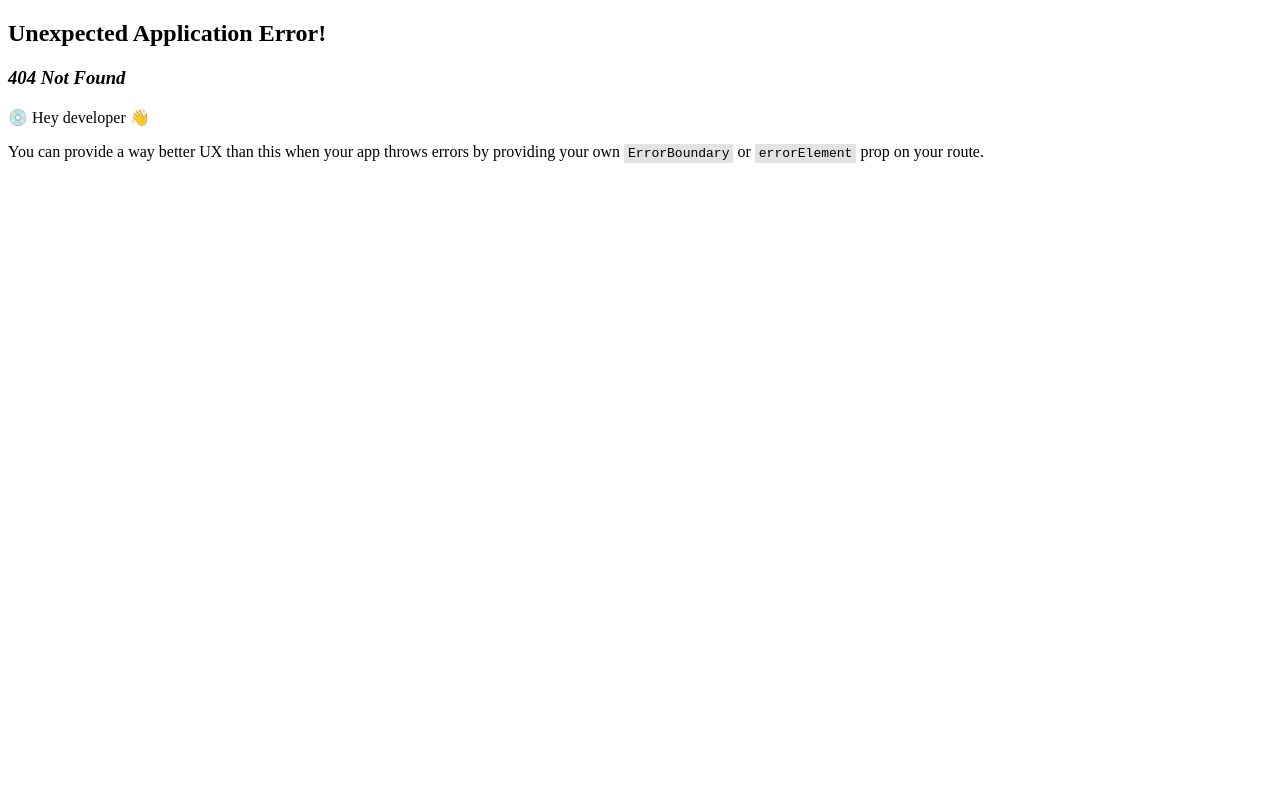
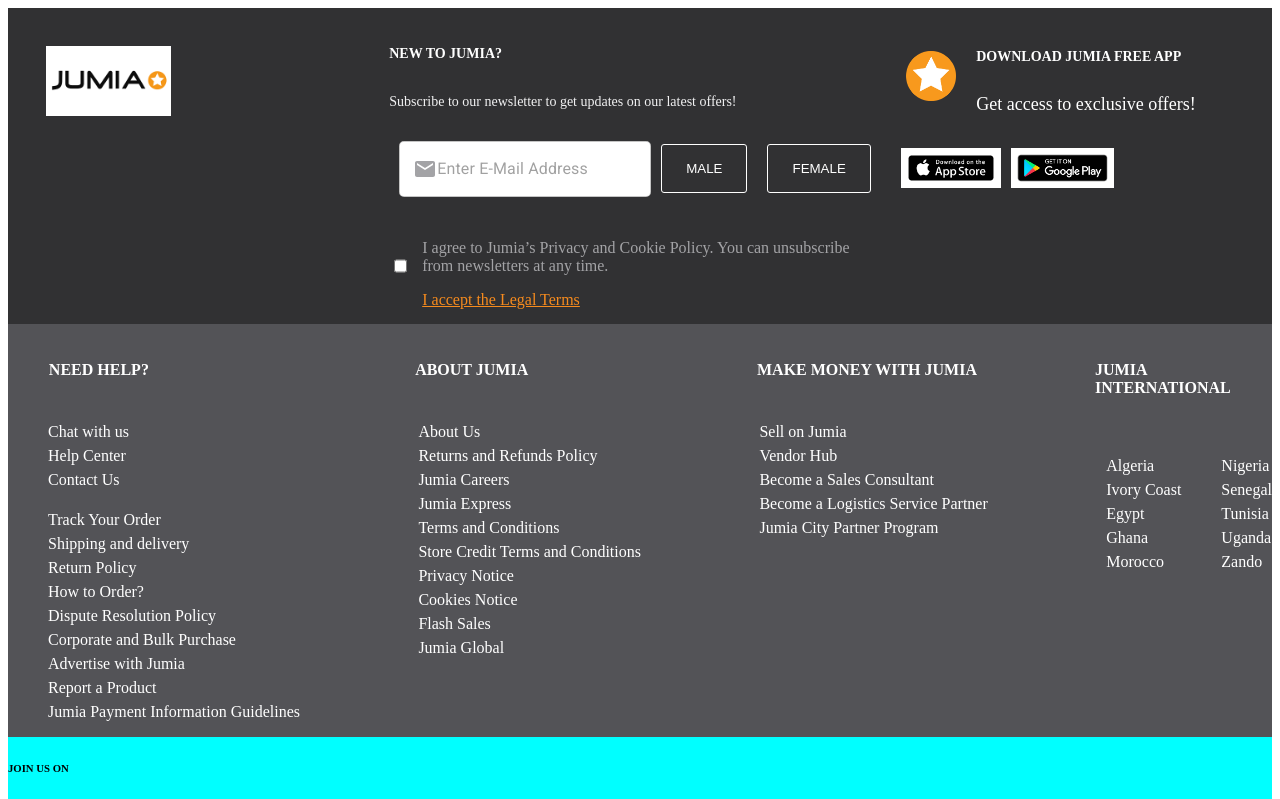
Before and after one commit to KipletingEdwin/Jumia-Kenya, a React (Vite) app: page /footer in a window 1280 px wide. Before the commit this address had no page. Shown: the top 799 px of the page. Built offline with nearby package versions, Linux system fonts and the light colour scheme.

Commit message:
style second section of footer

```diff
--- a/src/components/Footer/Footer.jsx
+++ b/src/components/Footer/Footer.jsx
@@ -1,14 +1,20 @@
 import React from 'react'
-import styles from './Footer,module.css';
+import styles from './Footer.module.css';
 import appstore from '../../assets/footer/appstore.png';
-import playstore from '../../assets/footer/playstore.png';
-import {FacebookIcon, InstagramIcon,  YouTubeIcon } from '@mui/icons-material/Facebook';
+import playstore from '../../assets/footer/goggleplay.png';
+import FacebookIcon from '@mui/icons-material/Facebook';
+import InstagramIcon from '@mui/icons-material/Instagram';
+import YouTubeIcon from '@mui/icons-material/YouTube';
+import EmailIcon from '@mui/icons-material/Email';
+import { TextField } from '@mui/material';
+
 import jumiaIcon from '../../assets/footer/jumiaIcon.png';
 import hand from '../../assets/footer/hand.png';
 import jumiaPay from '../../assets/footer/jumiaPay.png';
 import visa from '../../assets/footer/visa.png';
 import star from '../../assets/footer/star.png';
 import mastercard from '../../assets/footer/mastercard.png';
+
 
 
 function Footer() {
@@ -20,36 +26,53 @@
         </div>
 
         <div className={styles.new}>
+            <div className={styles.jumiaDescription}>
             <h6>NEW TO JUMIA?</h6>
             <p> Subscribe to our newsletter to get updates on our latest offers! </p>
+            </div>
+
             <div className={styles.mailContainer}>
-            <input type='Email' name='Email' placeholder='Enter E-Mail Address'/>
+            <TextField
+            className={styles.myInput}
+                    type='email'
+                    name='email'
+                    placeholder='Enter E-Mail Address'
+                    InputProps={{
+                        startAdornment: (
+                            <EmailIcon className={styles.emailIcon} />
+                        ),
+                    }}
+                />
             <button>MALE</button>
             <button>FEMALE</button>
             </div>
             <div className={styles.radioType}>
-                <input type="checkbox" name='checkbox' />
-                <div>
+                <input type="checkbox" name='checkbox' className={styles.checkbox}/>
+                <div className={styles.privacy}>
                     <p> I agree to Jumia’s Privacy and Cookie Policy. You can unsubscribe from newsletters at any time. </p>
                     <a href='https://www.jumia.co.ke/sp-privacy/'> I accept the Legal Terms </a>
                 </div>
-
             </div>
         </div>
 
+
+
         <div className={styles.download}>
             <div className={styles.firstOne}>
-                <img src={star} alt='jumia' />
-            </div>
+               <div className={styles.iconImageContainer}>
+               <img src={star} alt='jumia' />
+               </div>
             <div className={styles.description}>
                 <h6> DOWNLOAD JUMIA FREE APP </h6>
-                <p> DOWNLOAD JUMIA FREE APP </p>
+                <p> Get access to exclusive offers! </p>
             </div>
-        </div>
-        <div className={styles.appStore}>
+            </div>
+            <div className={styles.appStore}>
             <a href='https://itunes.apple.com/us/app/jumia-online-shopping/id925015459?mt=8'><img src={appstore} alt='apstore'/></a>
             <a href='https://play.google.com/store/apps/details?id=com.jumia.android&referrer=adjust_reftag%3Dc05WiGKiLDtaY'><img src={playstore} alt='playstore'/></a>
         </div>
+        </div>
+
         </div>
 
         {/* HELP CONTAINER */}
@@ -108,6 +131,13 @@
                 </ul>
             </div>
 
+
+
+
+
+
+            <div className={styles.jumiaInternationalContainer}>
+            <h6> JUMIA INTERNATIONAL </h6>
             <div className={styles.jumiaInternational}>
                 <div className={styles.firstCountries}>
                     <ul>
@@ -128,6 +158,11 @@
                     </ul>
 
                 </div>
+             </div>
+             </div>
+
+
+
 
             </div>
 
@@ -235,7 +270,7 @@
 
             </div>
 
-        </div>
+
 
     </section>
   )
--- a/src/components/Footer/Footer.module.css
+++ b/src/components/Footer/Footer.module.css
@@ -0,0 +1,210 @@
+.container{
+    background-color: aqua;
+}
+
+.jumiaContainer{
+    background-color: #313133;
+    display: flex;
+    flex-direction: row;
+}
+
+.leftContainer{
+    width: 30%;
+    /* background-color: yellow; */
+}
+
+.leftContainer img{
+    /* background-color: red; */
+    height: 70px;
+    width: auto;
+    padding: 10%;
+}
+
+.new{
+    width: 40%;
+    /* background-color: green; */
+    padding: 5px;
+    color: #fff;
+}
+
+.jumiaDescription{
+    /* background-color: hotpink; */
+    margin: 0%;
+    padding: 0%;
+}
+
+.jumiaDescription h6{
+    font-size: 14px;
+    font-weight: 600;
+    /* background-color: red; */
+}
+
+.jumiaDescription p{
+    font-size: 14px;
+    /* background-color: red; */
+    color: #F1F1F2;
+}
+
+.mailContainer{
+    /* background-color: blue; */
+    padding: 10px;
+    display: flex;
+    align-items: center;
+}
+
+.myInput{
+    color: #a3a3a6;
+    background-color: #fff;
+    width: 60%;
+    border-radius: 5px;
+}
+
+.mailContainer button{
+    color: #fff;
+    background-color: #313133;
+    border: 0.5px solid #fff;
+    padding: 16px 24px;
+    margin: 10px;
+    border-radius: 3px;
+}
+
+.mailContainer button:hover{
+    color: #ffba00;
+    border: 0.5px solid #ffba00;
+}
+
+.emailIcon{
+    color: #a3a3a6;
+}
+
+.radioType{
+    /* background-color: blue; */
+    display: flex;
+    flex-direction: row;
+}
+
+/* .checkbox{
+    background-color: red;
+} */
+
+.radioType input{
+    background-color: yellow;
+    margin: 5px;
+}
+
+.privacy{
+    /* background-color: darkslateblue; */
+    padding: 10px;
+}
+
+.privacy p{
+    color: #A3A3A6;
+}
+.privacy a{
+    color: #F68B1E;
+}
+
+
+.download{
+    width: 30%;
+    /* display: flex;
+    flex-direction: row; */
+    /* background-color: cornflowerblue; */
+}
+
+.firstOne{
+    /* background-color: darkblue; */
+    display: flex;
+    flex-direction: row;
+    width: 100%;
+}
+
+.iconImageContainer{
+    width: 15%;
+    display: flex;
+    align-items: center;
+    padding: 10px;
+}
+
+.firstOne img{
+    height: 50px;
+}
+
+.description{
+    width: 85%;
+    /* background-color: yellow; */
+    color: #fff;
+    padding: 10px;
+}
+
+.description h6{
+    font-weight: 600;
+    /* background-color: red; */
+    font-size: 14px;
+    line-height: 0.8;
+}
+
+.description p{
+    /* background-color: red; */
+    font-weight: 500;
+    font-size: 18px;
+}
+
+.appStore{
+    /* background-color: mediumblue; */
+    display: flex;
+}
+
+.appStore img{
+    padding: 5px;
+    height: 40px;
+
+}
+
+
+/* HELP CONTAINER */
+
+.helpContainer{
+    background-color: #535357;
+    display: flex;
+    justify-content: space-between;
+    color: #fff;
+}
+
+.helpContainer h6{
+    font-size: 16px;
+    font-weight: 600;
+    padding-left: 14%;
+}
+
+.helpContainer ul li{
+    list-style: none;
+     padding-top: 6px;
+}
+
+.helpContainer ul li a{
+    color: #fff;
+    text-decoration: none;
+    /* padding-top: 10px; */
+}
+
+.helpContainer ul li a:hover{
+    text-decoration: underline;
+}
+
+/* .jumiaInternationalContainer{
+    background-color: blue;
+} */
+
+
+.jumiaInternational{
+    display: flex;
+    flex-direction: row;
+    /* background-color: red; */
+    padding-left: 0px;
+}
+
+
+/* .firstCountries{
+    background-color: green;
+} */
--- a/src/components/Navbar/Navbar.jsx
+++ b/src/components/Navbar/Navbar.jsx
@@ -144,7 +144,7 @@
                   <a href="/trackOrder"> Track an Order</a>
                   <a href="/orderCancellation">Order Cancellation</a>
                   <a href="/returnsRefunds"> Returns & Refunds</a>
-                  <a href="/trackOrder"> Payment & Jumia Account</a>
+                  <a href="/footer"> Payment & Jumia Account</a>
                   <button>
                     <FontAwesomeIcon
                       icon={faMessage}
--- a/src/main.jsx
+++ b/src/main.jsx
@@ -16,6 +16,7 @@
 import TrackOrder from "./components/TrackOrder/TrackOrder.jsx";
 import OrderCancellation from "./components/OrderCancellation/OrderCancellation.jsx";
 import Returns from "./components/Returns/Returns.jsx";
+import Footer from "./components/Footer/Footer.jsx";
 
 
 
@@ -52,6 +53,10 @@
       {
         path: "/returnsRefunds",
         element: <Returns/>
+      },
+      {
+        path: "/footer",
+        element: <Footer/>
       }
     ]
   },
```
